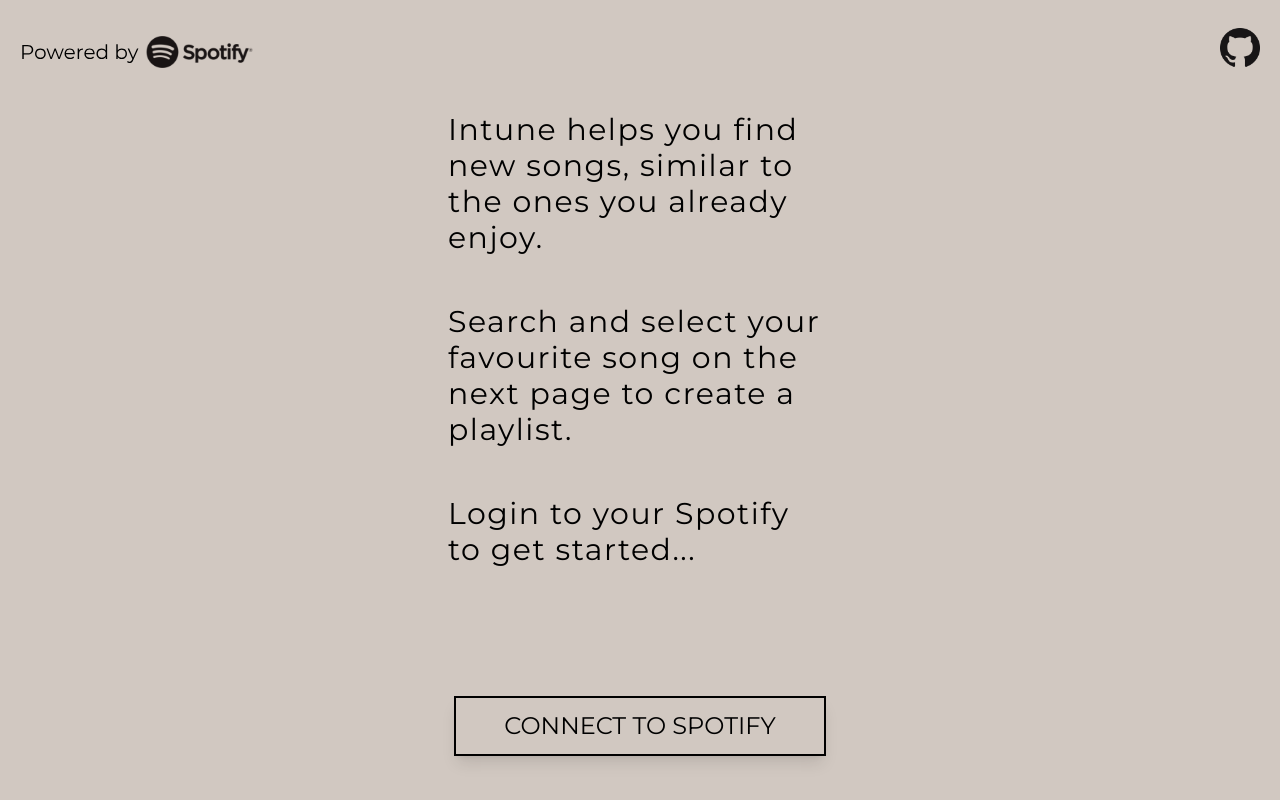
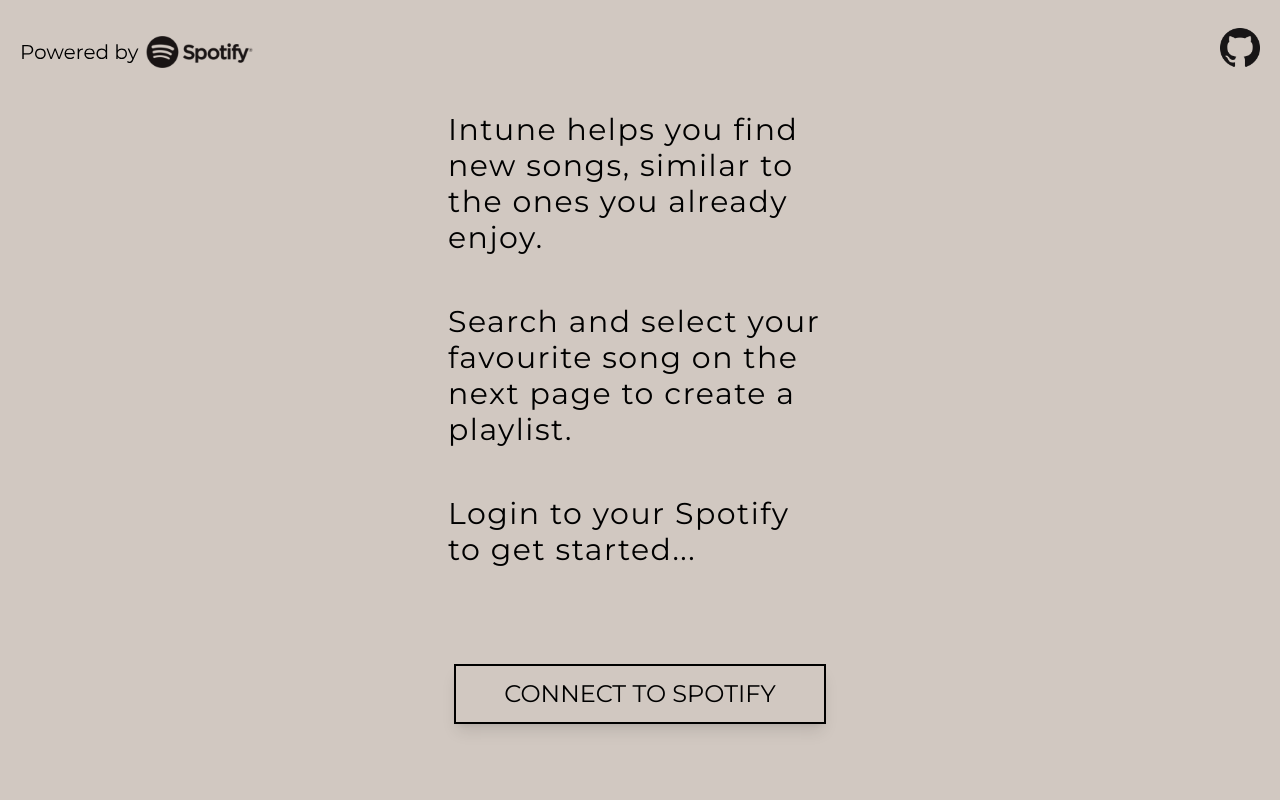
Before and after one commit to danielJones256/intune, a React (Vite) app: page / in a window 1280 px wide. Shown: the part 712-1512 px from the top of the page. Built offline with nearby package versions, Linux system fonts and the light colour scheme.

Commit message:
Clean up the code

```diff
--- a/src/pages/Home.jsx
+++ b/src/pages/Home.jsx
@@ -4,7 +4,7 @@
 import spotify from "../../logo/spotify.svg";
 
 const CLIENT_ID = "2f3a183224a9480aaf826f7e3551f9c9";
-const REDIRECT_URI = "https://intune.netlify.app/callback"; //https://intune.netlify.app/callback
+const REDIRECT_URI = "https://intune.netlify.app/callback";
 const SPOTIFY_AUTHORISE_ENDPOINT = "https://accounts.spotify.com/authorize";
 const RESPONSE_TYPE = "token";
 
@@ -58,7 +58,7 @@
           Login to your Spotify to get started...
         </p>
       </div>
-      <div className="flex flex-col items-center justify-center m-32">
+      <div className="flex flex-col items-center justify-center mt-24 mb-32">
         <a
           href={`${SPOTIFY_AUTHORISE_ENDPOINT}?client_id=${CLIENT_ID}&redirect_uri=${REDIRECT_URI}&response_type=${RESPONSE_TYPE}&scope=${SCOPES_URL}`}
           className="bg-transparent text-black py-3 px-12 font-montserrat text-2xl transform transition duration-500 hover:scale-110 border-2 border-black shadow-lg"
```
